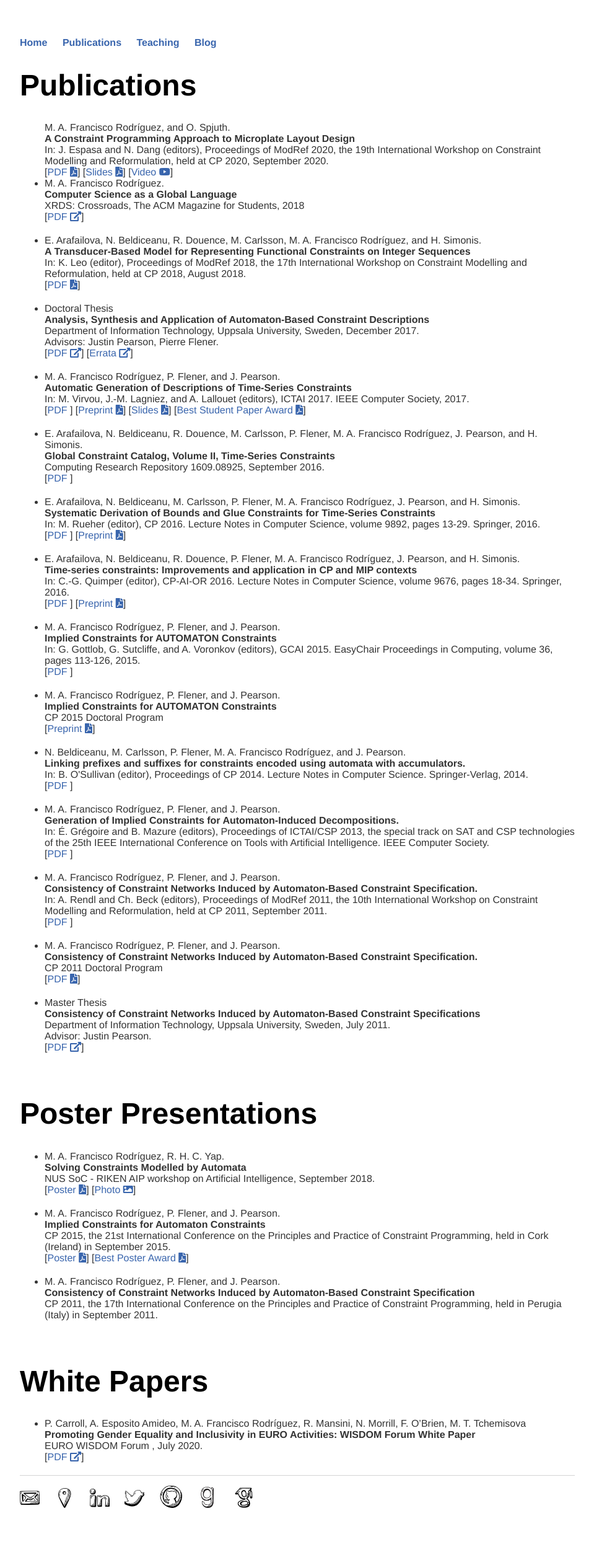
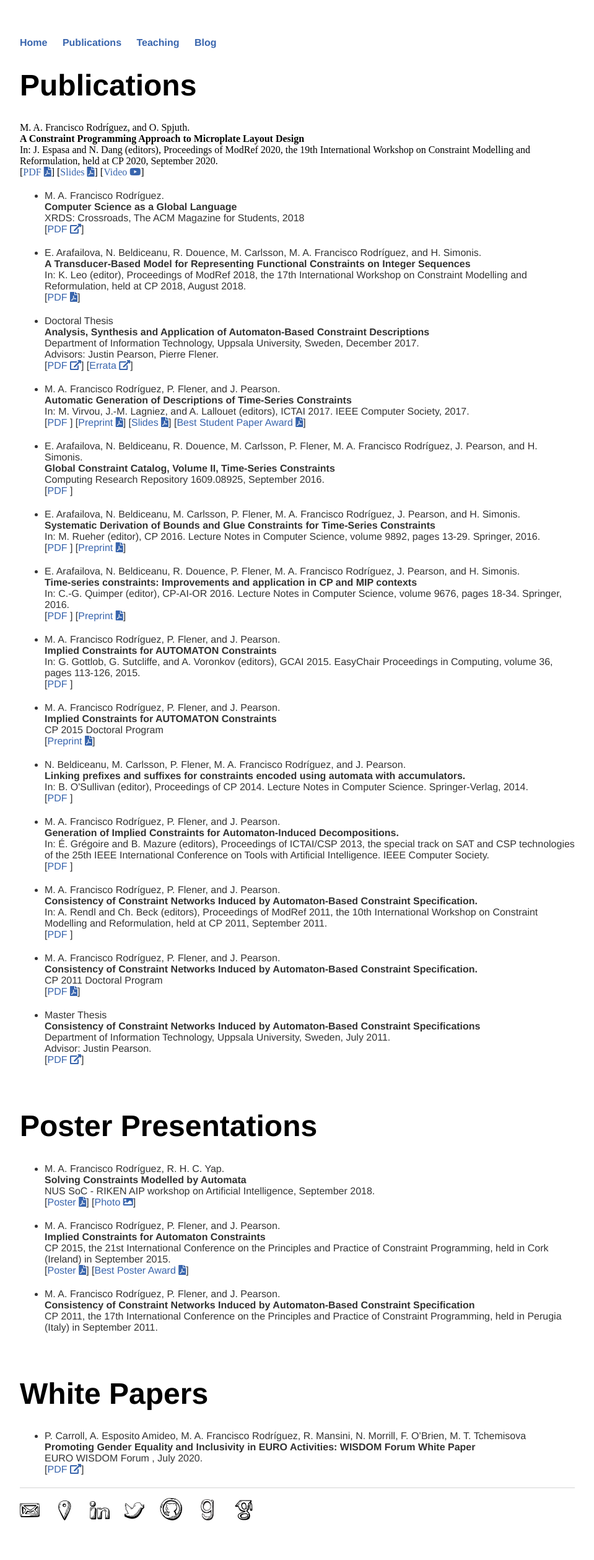
Before and after one commit to andreina-francisco/andreina-francisco.github.io, a Jekyll site: the page built from cv/index.html, in a window 1280 px wide. Shown: the whole page at 62% size, without its empty margins (160-1119 px from the left). Built offline with Jekyll 4.4.1, drawn with Linux system fonts in a browser that asks for light colours; nearby versions of some CDN libraries; a style sheet for code colours, icons or effects is not loaded.

Commit message:
Update index.html

```diff
--- a/cv/index.html
+++ b/cv/index.html
@@ -6,10 +6,6 @@ title: Mar&iacute;a Andre&iacute;na Francisco Rodr&iacute;guez
   <h1>Publications</h1>
 
 
-  <!--<h2>Publications</h2>-->
-
-
-  <ul class="publist">
     <!--li class="pub @"-->
     <span class="author">M. A. Francisco Rodr&iacute;guez, and O. Spjuth.</span><br />
     <span class="title">A Constraint Programming Approach to Microplate Layout Design</span><br />
@@ -26,6 +22,7 @@ title: Mar&iacute;a Andre&iacute;na Francisco Rodr&iacute;guez
     [<a class="text" href="https://www.youtube.com/watch?v=naddH2TQIjE&ab_channel=CP2020">Video <i class="fab fa-youtube"></i></a>]
     <!--/li-->
 
+    <ul class="publist">
     <li class="pub @">
     <!-- ACM DL Article: Computer science as a global language -->
     <span class="author">M. A. Francisco Rodr&iacute;guez.</span><br />
```
